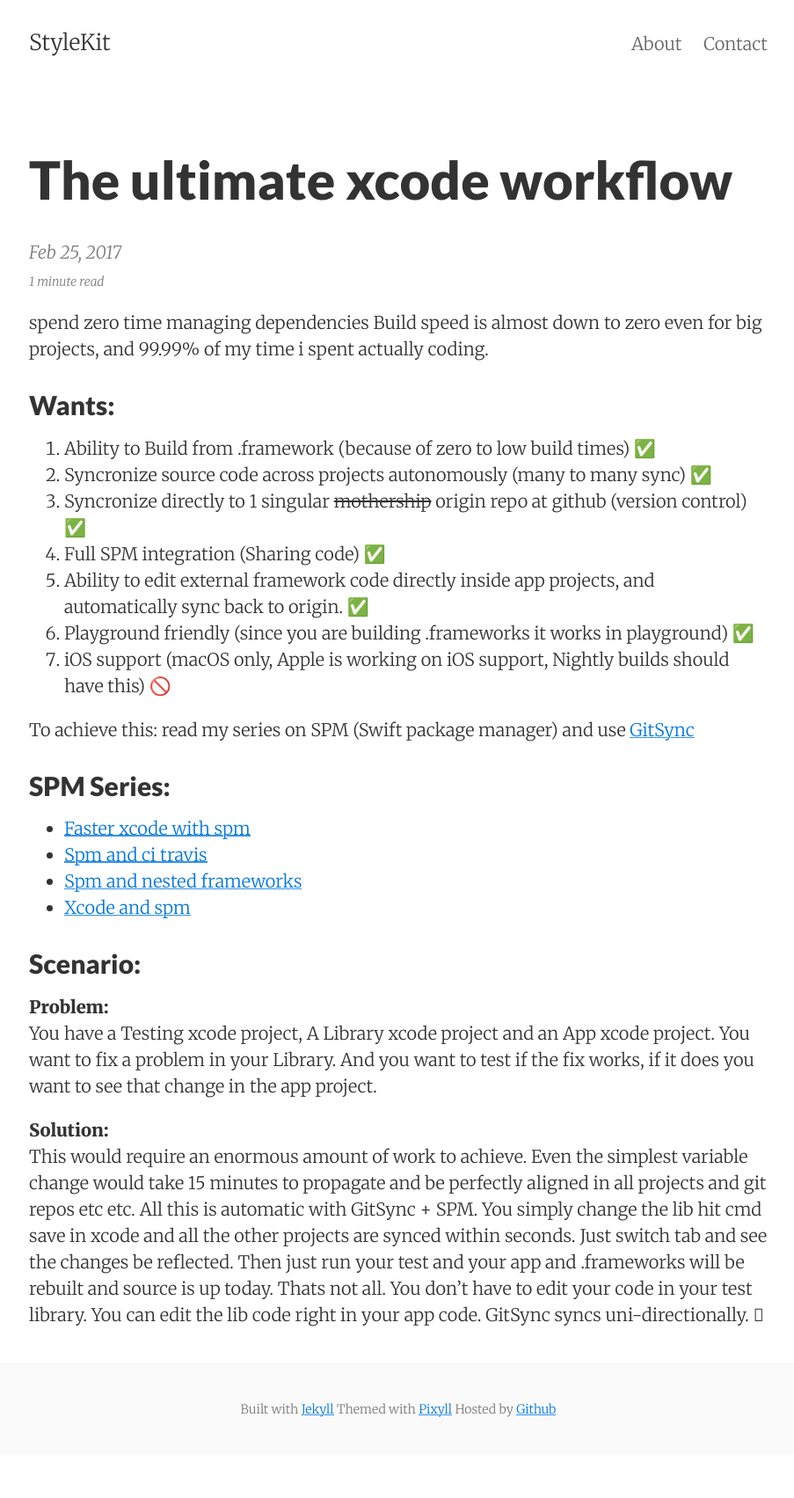
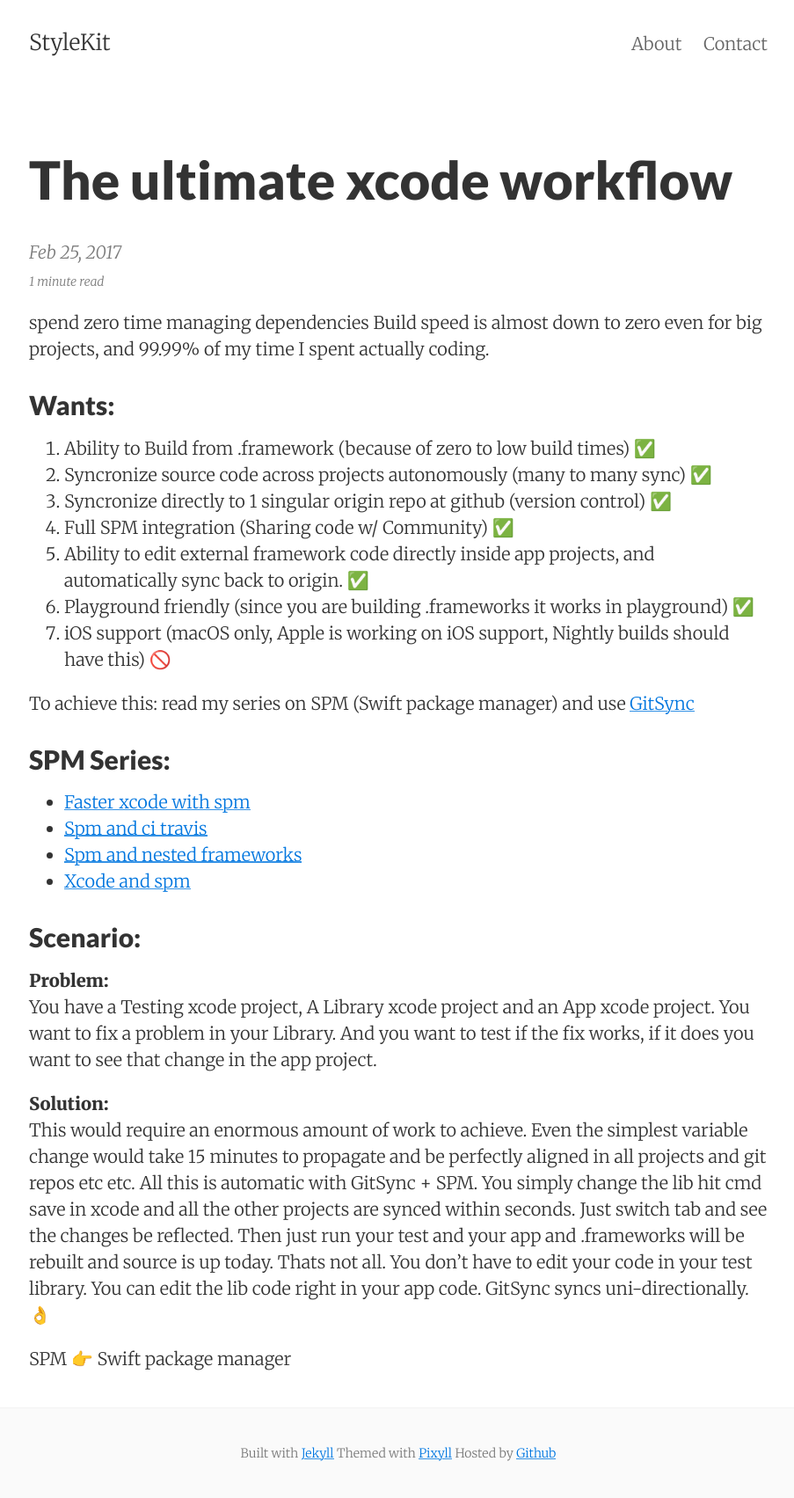
Before and after one commit to stylekit/stylekit.github.io, a Jekyll site: the page built from _posts/2017-02-25-The-ultimate-XCode-workflow.md, in a window 1280 px wide. Shown: the whole page at 88% size, without its empty margins (187-1090 px from the left). Built offline with Jekyll 4.4.1, drawn with Linux system fonts in a browser that asks for light colours; nearby versions of some CDN libraries; comment, search, counter and statistics services are not loaded; before the commit the page ends 1653 px from its top, so only the background shows below that.

Commit message:
Files modified: 1


Modified 1 file:
_posts/2017-02-25-The-ultimate-XCode-workflow.md

```diff
--- a/_posts/2017-02-25-The-ultimate-XCode-workflow.md
+++ b/_posts/2017-02-25-The-ultimate-XCode-workflow.md
@@ -1,12 +1,12 @@
-spend zero time managing dependencies <!--more-->Build speed is almost down to zero even for big projects, and 99.99% of my time i spent actually coding.
+spend zero time managing dependencies <!--more-->Build speed is almost down to zero even for big projects, and 99.99% of my time I spent actually coding.
 
 
 ## Wants:
 
 1. Ability to Build from .framework (because of zero to low build times) ✅
 2. Syncronize source code across projects autonomously (many to many sync) ✅
-3. Syncronize directly to 1 singular ~~mothership~~ origin repo at github (version control) ✅
-4. Full SPM integration (Sharing code) ✅
+3. Syncronize directly to 1 singular origin repo at github (version control) ✅
+4. Full SPM integration (Sharing code w/ Community) ✅
 5. Ability to edit external framework code directly inside app projects, and automatically sync back to origin. ✅
 6. Playground friendly (since you are building .frameworks it works in playground) ✅
 7. iOS support  (macOS only, Apple is working on iOS support, Nightly builds should have this) 🚫
@@ -25,4 +25,7 @@ To achieve this: read my series on SPM (Swift package manager) and use [GitSync]
 You have a Testing xcode project, A Library xcode project and an App xcode project. You want to fix a problem in your Library. And you want to test if the fix works, if it does you want to see that change in the app project.
 
 **Solution:**
-This would require an enormous amount of work to achieve. Even the simplest variable change would take 15 minutes to propagate and be perfectly aligned in all projects and git repos etc etc. All this is automatic with GitSync + SPM. You simply change the lib hit cmd save in xcode and all the other projects are synced within seconds. Just switch tab and see the changes be reflected. Then just run your test and your app and .frameworks will be rebuilt and source is up today. Thats not all. You don't have to edit your code in your test library. You can edit the lib code right in your app code. GitSync syncs uni-directionally. 
+This would require an enormous amount of work to achieve. Even the simplest variable change would take 15 minutes to propagate and be perfectly aligned in all projects and git repos etc etc. All this is automatic with GitSync + SPM. You simply change the lib hit cmd save in xcode and all the other projects are synced within seconds. Just switch tab and see the changes be reflected. Then just run your test and your app and .frameworks will be rebuilt and source is up today. Thats not all. You don't have to edit your code in your test library. You can edit the lib code right in your app code. GitSync syncs uni-directionally. 👌
+
+
+SPM 👉 Swift package manager
```
